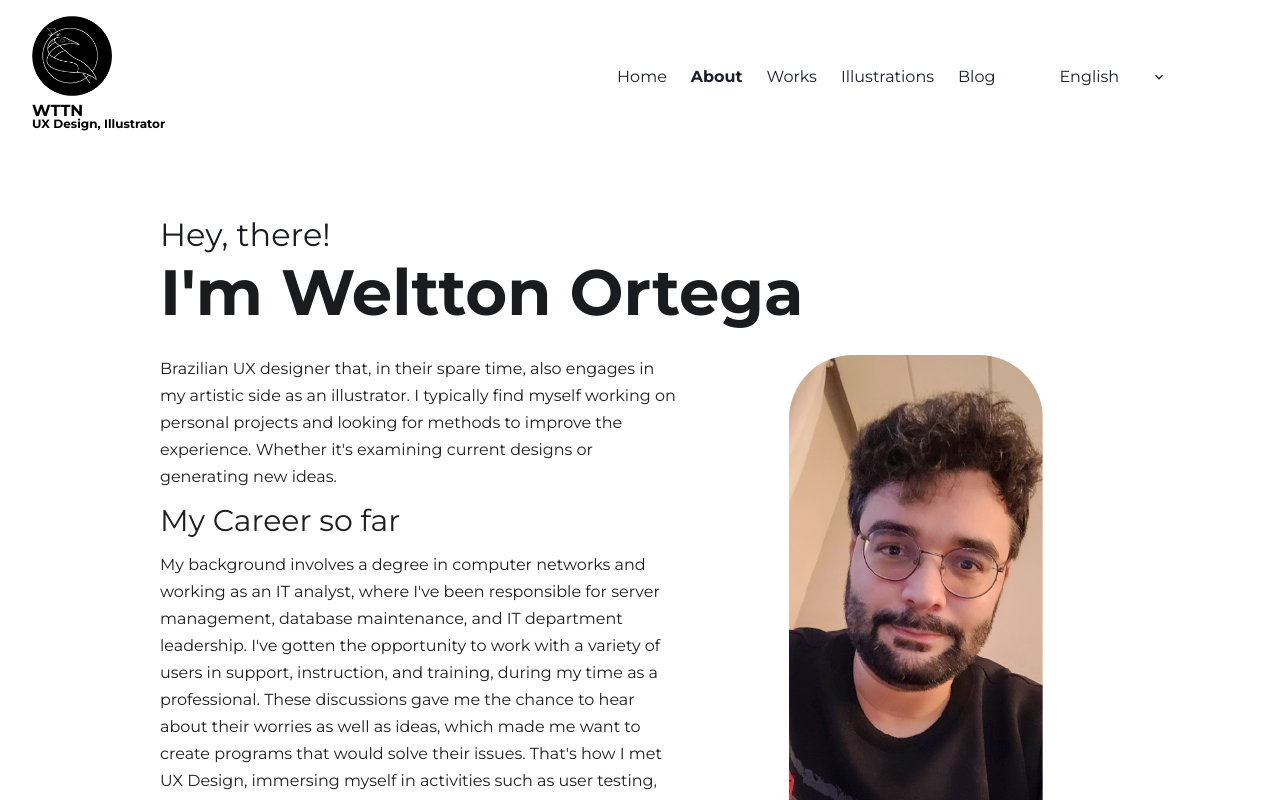
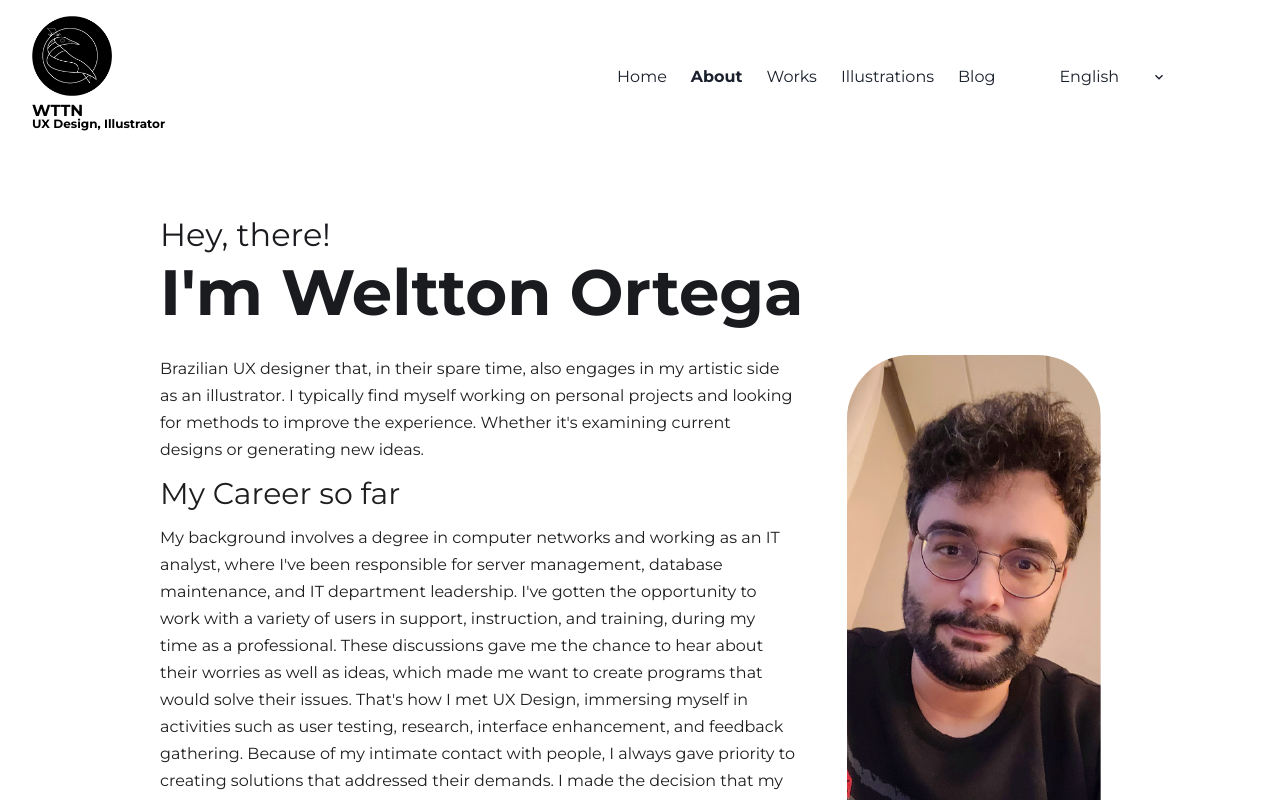
Before and after one commit to Wttn/WttnPortfolio, a Next.js app: page /about in a window 1280 px wide. Shown: the top 800 px of the page. Built offline with nearby package versions, Linux system fonts and the light colour scheme; some icons are missing.

Commit message:
Fix: mainCointainer style

```diff
--- a/src/styles/about.module.css
+++ b/src/styles/about.module.css
@@ -26,7 +26,7 @@
 }
 
 .mainContainer {
-    width: 32.4375rem !important;
+    width: 32.4375rem;
 
 }
 
```
